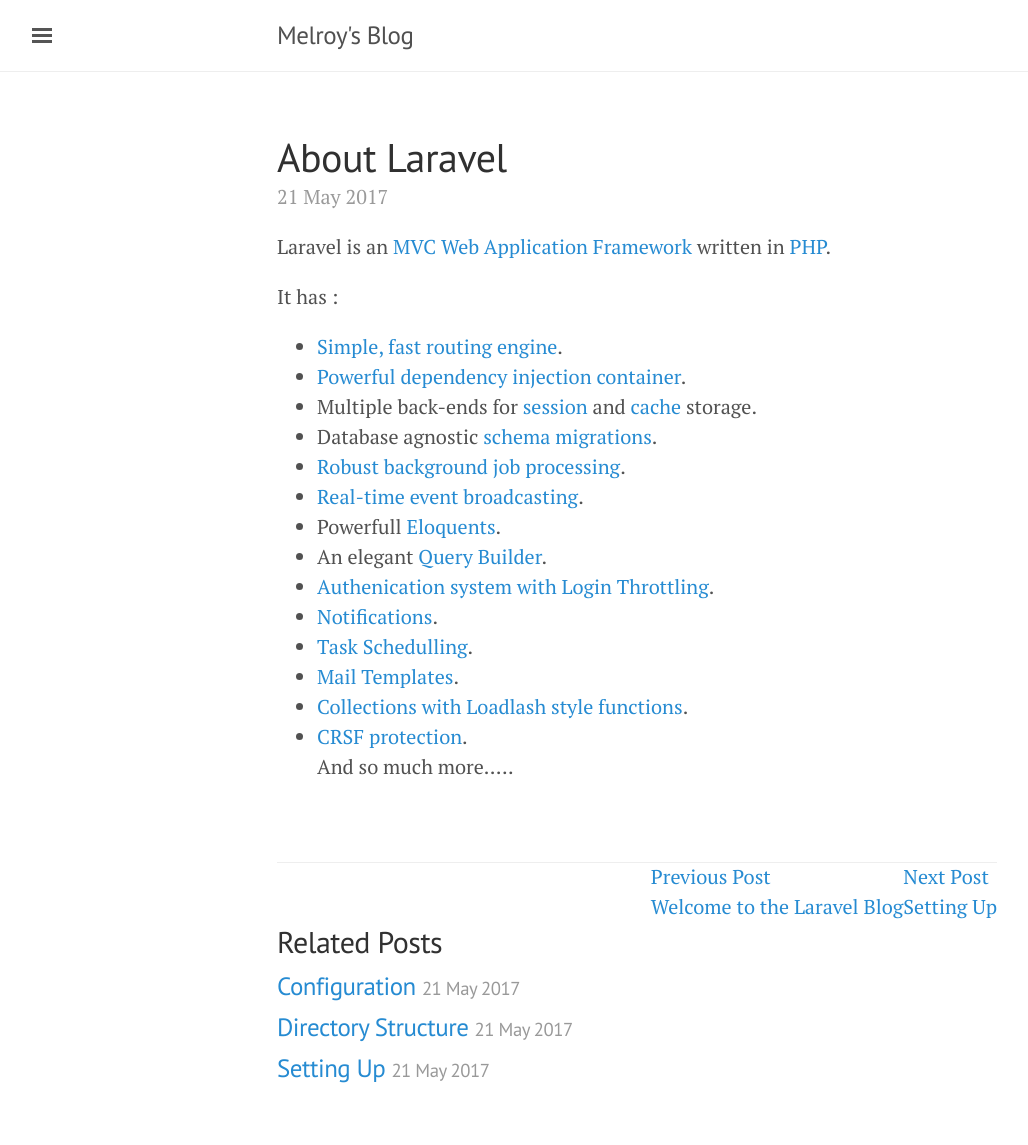
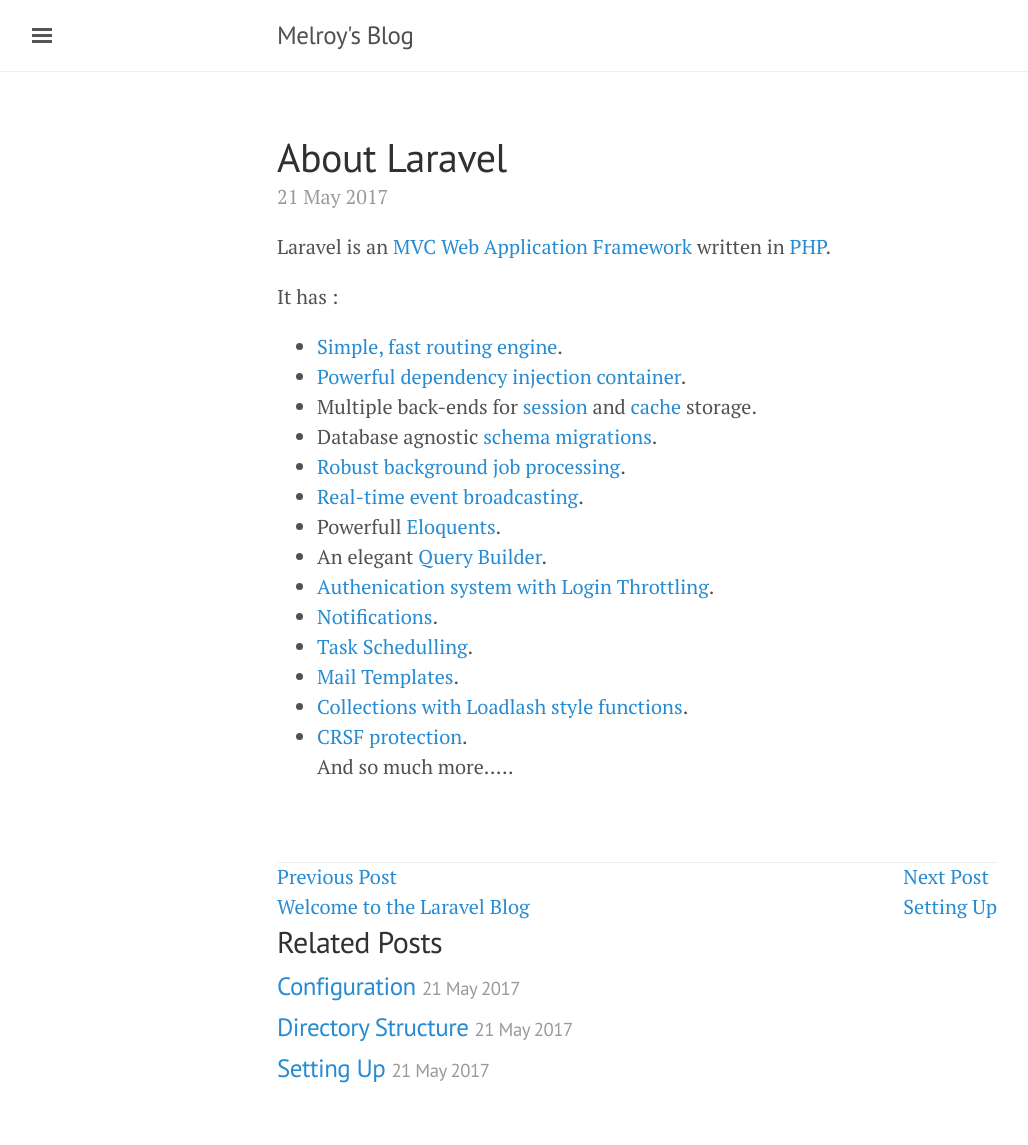
Before and after one commit to meldsza/meldsza.github.io, a Jekyll site: the page built from _posts/2017-05-21-what-is-laravel.md, in a window 1280 px wide. Shown: the whole page, without its empty margins (3-1031 px from the left). Built offline with Jekyll 4.4.1, drawn with Linux system fonts in a browser that asks for light colours.

Commit message:
Update footer.html

```diff
--- a/_includes/footer.html
+++ b/_includes/footer.html
@@ -5,6 +5,6 @@
 {% endif %}
 {% if page.previous and page.previous.categories contains page.category %}
 
-  <a href="{{ page.previous.url }}" style="float: right;">Previous Post <br>
+  <a href="{{ page.previous.url }}" style="float: left;">Previous Post <br>
    {{page.previous.title}}</a>
 {% endif %}
```
